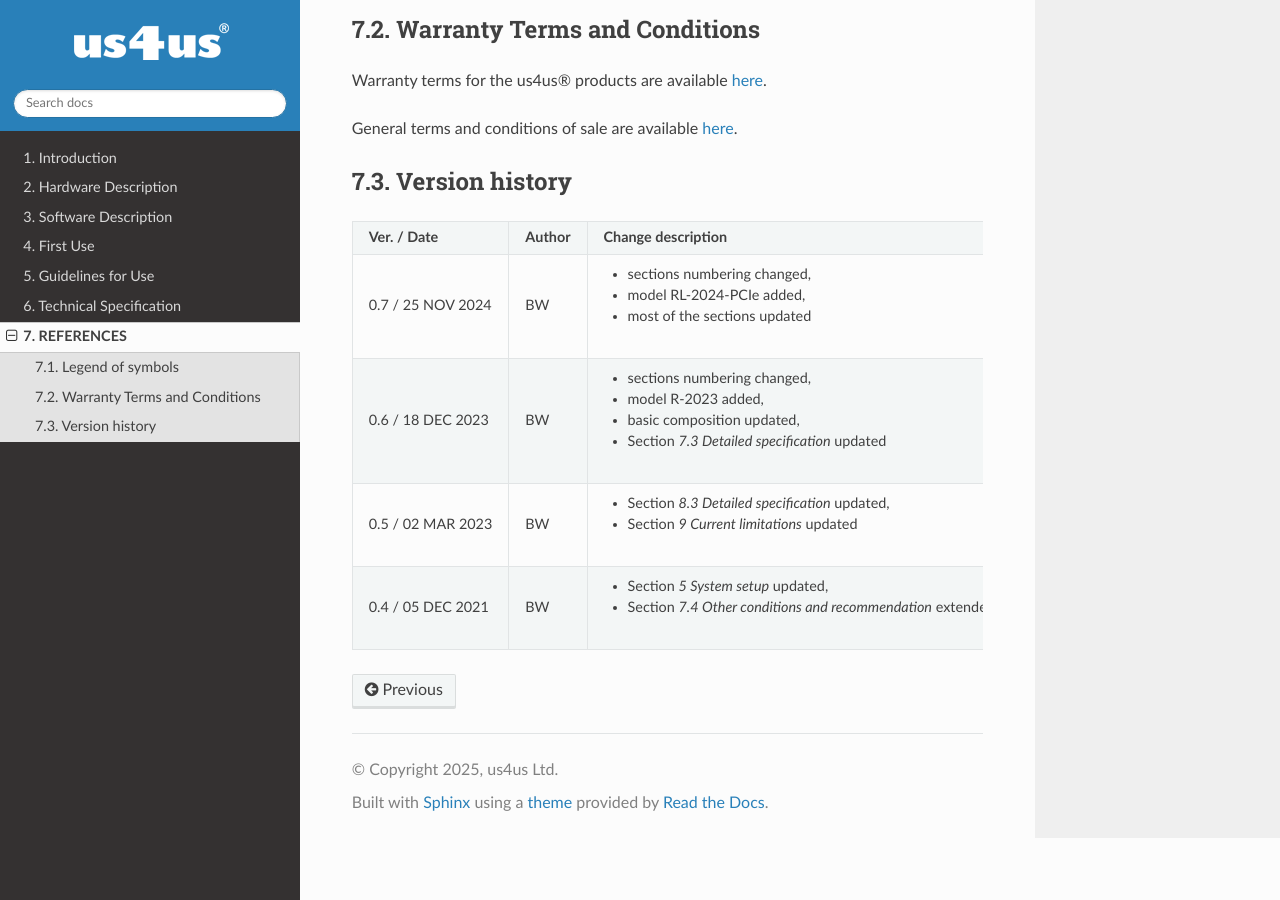
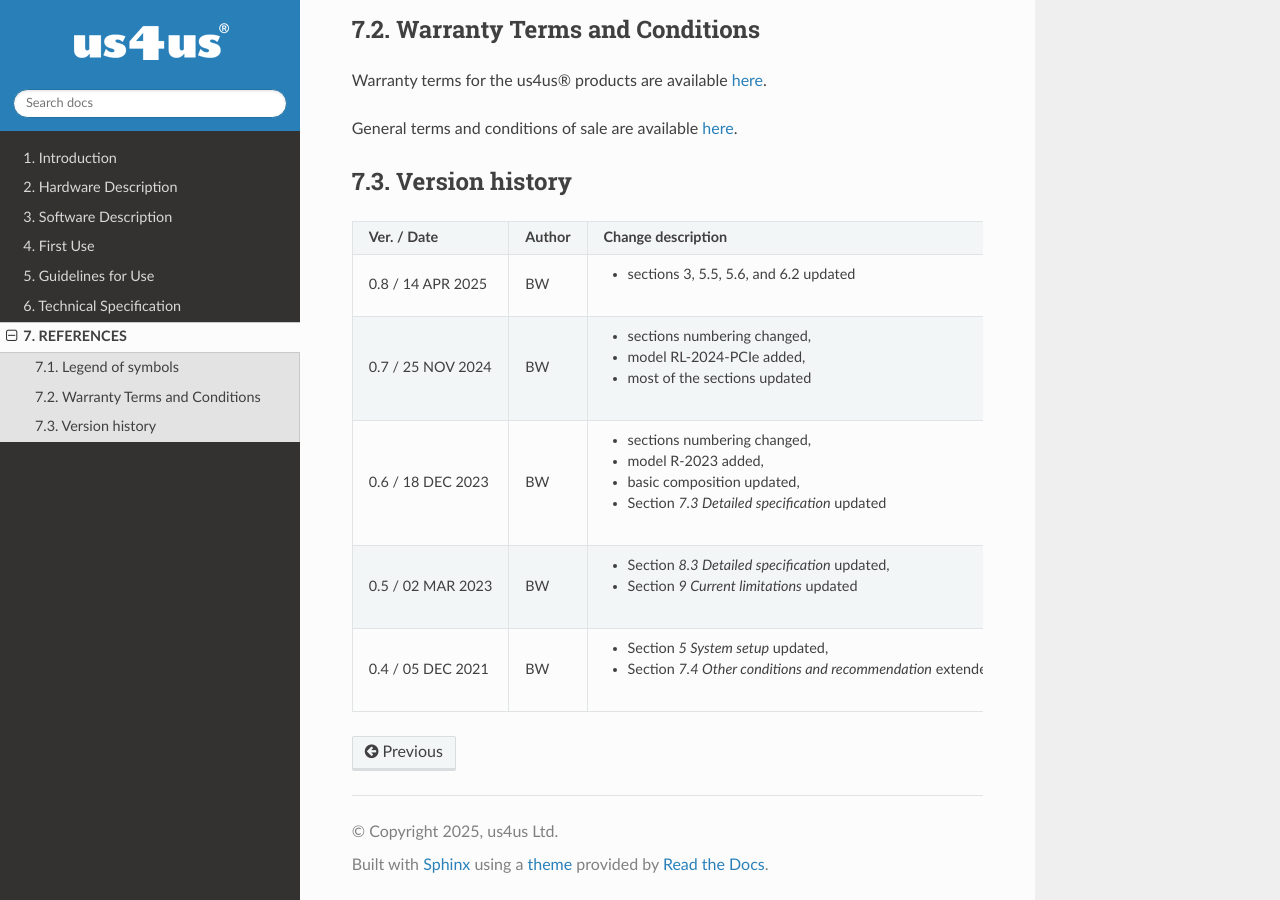
Before and after one commit to us4useu/us4r-lite-user-docs, a Sphinx documentation site: the page built from docs/content/7_references.md, in a window 1280 px wide and 900 px high, scrolled down 646 px. Built offline with Sphinx 7.4.7 and the Read the Docs theme 3.1.0, drawn with Linux system fonts in a browser that asks for light colours.

Commit message:
ver history update

```diff
--- a/docs/content/7_references.md
+++ b/docs/content/7_references.md
@@ -109,6 +109,10 @@ General terms and conditions of sale are available [here](https://us4us.eu/asset
 * - **Ver. / Date**
   - **Author**
   - **Change description**
+* - 0.8 / 14 APR 2025
+  - BW
+  -
+    - sections 3, 5.5, 5.6, and 6.2 updated
 * - 0.7 / 25 NOV 2024
   - BW
   -
```
